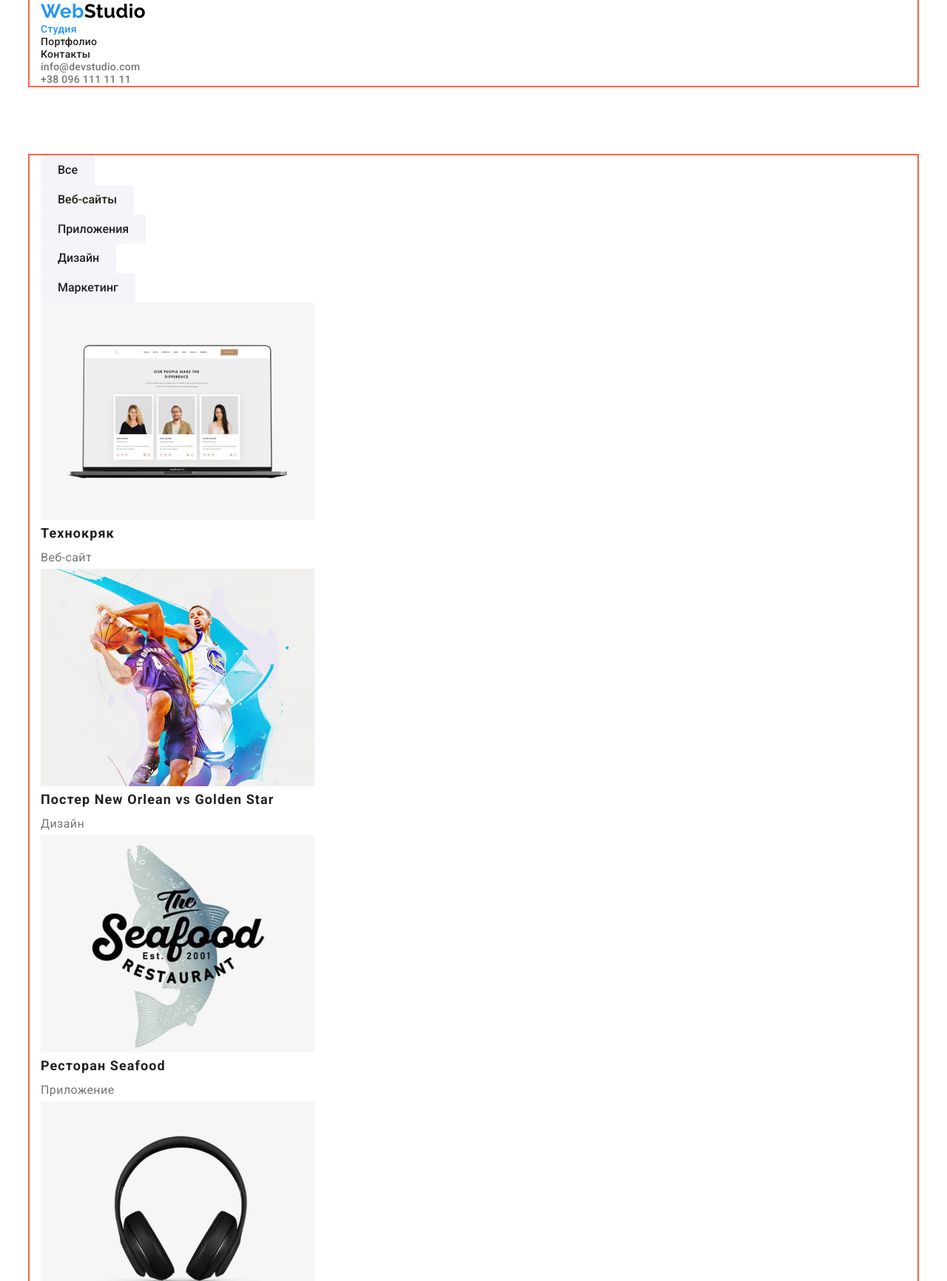
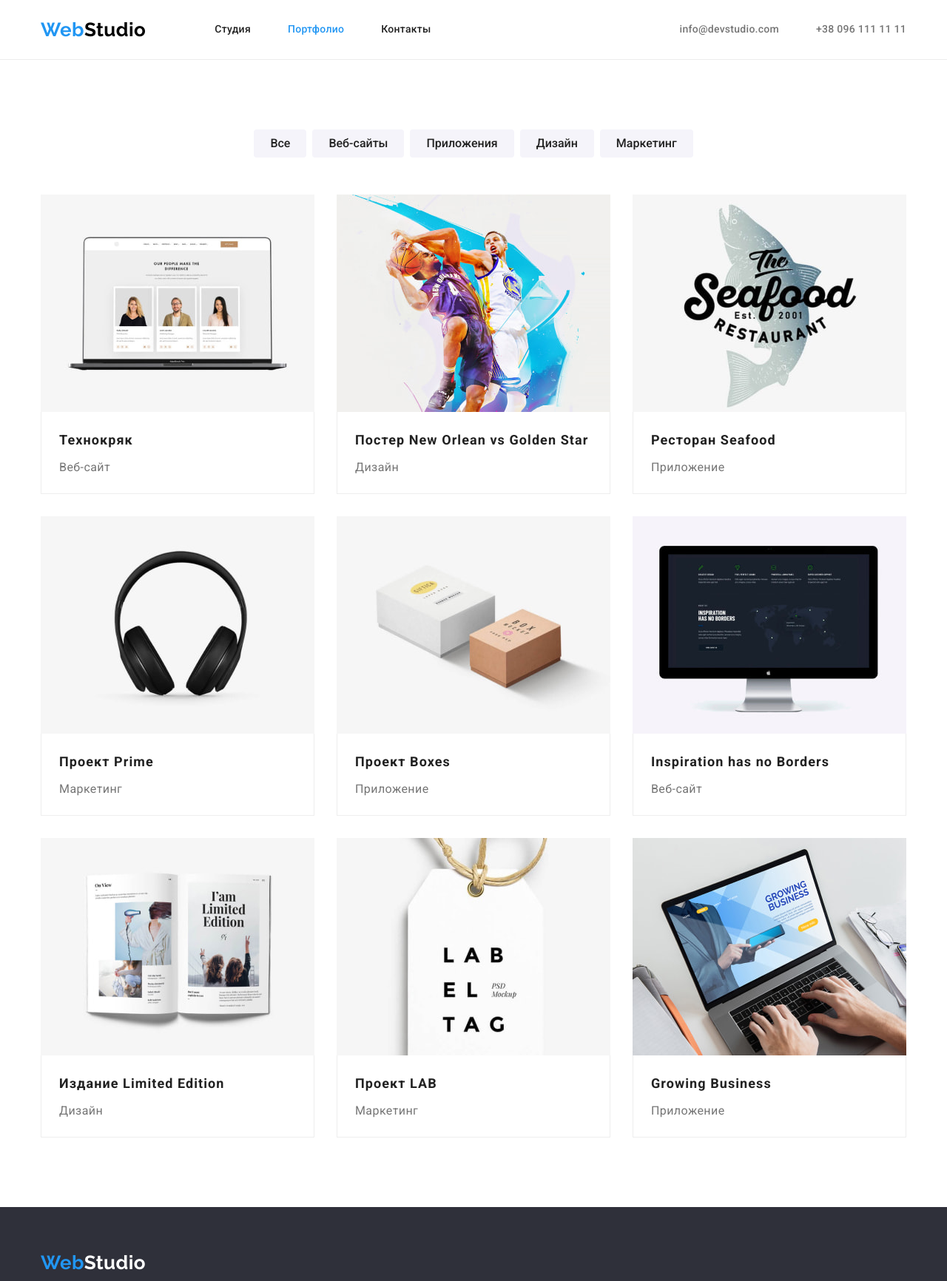
Before and after one commit to KorolikD/goit-markup-hw-03, a plain HTML site: page portfolio.html in a window 1280 px wide. Shown: the top 1732 px of the page at 74% size. Drawn offline with nearby package versions, Linux system fonts and the light colour scheme.

Commit message:
ДЗ готова до здачі

```diff
--- a/css/styles.css
+++ b/css/styles.css
@@ -97,7 +97,7 @@ body {
 
 .button {
   display: inline-block;
-  border: 1px solid transparent;
+  border: 0;
   border-radius: 4px;
   padding: 6px 22px;
 
@@ -121,10 +121,30 @@ body {
   padding: 0 15px;
   margin-right: auto;
   margin-left: auto;
-  outline: 2px solid tomato;
+  /* outline: 2px solid tomato; */
 }
 
 /* Хедер */
+
+header {
+  border-bottom: 1px solid #ececec;
+}
+
+.main-header {
+  display: flex;
+  align-items: center;
+}
+
+.main-nav {
+  display: flex;
+}
+
+.logo.position {
+  display: flex;
+  align-items: center;
+  margin-right: 93px;
+}
+
 .logo {
   font-family: Raleway, sans-serif;
   font-weight: 700;
@@ -139,7 +159,20 @@ body {
 }
 
 /* Навигация */
+
+.site-nav.list {
+  display: flex;
+}
+
+.site-nav .list-item:not(:last-child) {
+  margin-right: 50px;
+}
+
 .site-nav .link {
+  display: block;
+  padding-top: 32px;
+  padding-bottom: 32px;
+
   font-weight: 500;
   line-height: 1.14;
   letter-spacing: 0.02em;
@@ -156,7 +189,20 @@ body {
   color: var(--accent-color);
 }
 
+.contact.list {
+  display: flex;
+  margin-left: auto;
+}
+
+.contact .list-item + .list-item {
+  margin-left: 50px;
+}
+
 .contact .link {
+  display: block;
+  padding-top: 32px;
+  padding-bottom: 32px;
+
   font-weight: 500;
   line-height: 1.14;
   letter-spacing: 0.02em;
@@ -181,6 +227,8 @@ body {
 }
 
 .hero-title {
+  padding-right: 237px;
+  padding-left: 237px;
   margin-bottom: 30px;
 
   font-weight: 900;
@@ -201,7 +249,7 @@ body {
 
   color: var(--button-text-colour);
   background-color: var(--accent-color);
-  box-shadow: 0 4px 4px #00000026;
+  box-shadow: 0px 4px 4px rgba(0, 0, 0, 0.15);
 }
 
 .button.primary:hover,
@@ -229,6 +277,18 @@ body {
 
 /* Особенности */
 
+.feature.list {
+  display: flex;
+}
+
+.feature .list-item {
+  width: 270px;
+}
+
+.feature .list-item:not(:last-child) {
+  margin-right: 30px;
+}
+
 .feature .title {
   margin-bottom: 10px;
 
@@ -248,9 +308,38 @@ body {
   padding-top: 0;
 }
 
+.service.list {
+  display: flex;
+}
+
+.service .list-item {
+  width: 370px;
+}
+
+.service .list-item:not(:last-child) {
+  margin-right: 30px;
+}
+
 /* Наша команда */
+
 .section.team {
   background-color: var(--light-background-color);
+}
+
+.team.list {
+  display: flex;
+}
+
+.team .list-item {
+  width: 270px;
+
+  box-shadow: 0px 1px 3px rgba(0, 0, 0, 0.12), 0px 1px 1px rgba(0, 0, 0, 0.14),
+    0px 2px 1px rgba(0, 0, 0, 0.2);
+  border-radius: 0px 0px 4px 4px;
+}
+
+.team .list-item:not(:last-child) {
+  margin-right: 30px;
 }
 
 .team > .list-item {
@@ -260,6 +349,7 @@ body {
 }
 
 .team .title {
+  margin-top: 30px;
   margin-bottom: 10px;
 
   font-weight: 500;
@@ -298,9 +388,9 @@ body {
   font-style: normal;
 }
 
-/* ! Переглянути стилізацію відступів
-.adress > .list-item {
-} */
+.adress .list-item:not(:last-child) {
+  margin-bottom: 9px;
+}
 
 .adress .link {
   line-height: 1.71;
@@ -330,11 +420,51 @@ body {
 .button.secondary:focus {
   color: var(--button-text-colour);
   background-color: var(--accent-color);
-  box-shadow: 0 3px 1px #0000001a, 0 1px 2px #00000014, 0 2px 2px #0000001f;
+  box-shadow: 0px 3px 1px rgba(0, 0, 0, 0.1), 0px 1px 2px rgba(0, 0, 0, 0.08),
+    0px 2px 2px rgba(0, 0, 0, 0.12);
+}
+
+.filter.list {
+  display: flex;
+  justify-content: center;
+  margin-bottom: 50px;
+}
+
+.filter .list-item:not(:last-child) {
+  margin-right: 8px;
 }
 
 /* Список проектов */
+
+.project.list {
+  display: flex;
+  flex-wrap: wrap;
+  margin-top: -30px;
+  margin-left: -30px;
+}
+
+.project .list-item {
+  width: calc((100% - 3 * 30px) / 3);
+  margin-top: 30px;
+  margin-left: 30px;
+}
+
+/* .project .list-item:hover {
+  cursor: pointer;
+  box-shadow: 0px 1px 1px rgba(0, 0, 0, 0.12), 0px 4px 4px rgba(0, 0, 0, 0.06),
+    1px 4px 6px rgba(0, 0, 0, 0.16);
+} */
+
+.project-container {
+  padding: 20px 24px;
+
+  border: 1px solid #eeeeee;
+  border-top: transparent;
+}
+
 .project .title {
+  margin-bottom: 4px;
+
   font-weight: 700;
   font-size: 18px;
   line-height: 2;
--- a/portfolio.html
+++ b/portfolio.html
@@ -24,20 +24,22 @@
   <body>
     <!-- Хедер -->
     <header>
-      <div class="container">
-        <nav>
-          <a class="logo link" href="./"> <span class="logo-accent">Web</span>Studio </a>
+      <div class="container main-header">
+        <nav class="main-nav">
+          <a class="logo position link" href="./"> <span class="logo-accent">Web</span>Studio </a>
 
           <ul class="site-nav list">
-            <li><a class="link current" href="./index.html">Студия</a></li>
-            <li><a class="link" href="./portfolio.html">Портфолио</a></li>
-            <li><a class="link" href="">Контакты</a></li>
+            <li class="list-item"><a class="link" href="./index.html">Студия</a></li>
+            <li class="list-item"><a class="link current" href="./portfolio.html">Портфолио</a></li>
+            <li class="list-item"><a class="link" href="">Контакты</a></li>
           </ul>
         </nav>
 
         <ul class="contact list">
-          <li><a class="link" href="mailto:info@devstudio.com">info@devstudio.com</a></li>
-          <li><a class="link" href="tel:+380961111111">+38 096 111 11 11</a></li>
+          <li class="list-item">
+            <a class="link" href="mailto:info@devstudio.com">info@devstudio.com</a>
+          </li>
+          <li class="list-item"><a class="link" href="tel:+380961111111">+38 096 111 11 11</a></li>
         </ul>
       </div>
     </header>
@@ -48,69 +50,95 @@
         <div class="container">
           <h1 class="section-title visually-hidden">Портфолио</h1>
           <!-- Кнопки -->
-          <ul class="buttons list">
-            <li>
+          <ul class="filter list">
+            <li class="list-item">
               <button class="button secondary" type="button">Все</button>
             </li>
-            <li>
+            <li class="list-item">
               <button class="button secondary" type="button">Веб-сайты</button>
             </li>
-            <li>
+            <li class="list-item">
               <button class="button secondary" type="button">Приложения</button>
             </li>
-            <li>
+            <li class="list-item">
               <button class="button secondary" type="button">Дизайн</button>
             </li>
-            <li>
+            <li class="list-item">
               <button class="button secondary" type="button">Маркетинг</button>
             </li>
           </ul>
           <!-- Список проектов -->
           <ul class="project list">
-            <li>
-              <img src="./images/portfolio-1.jpg" alt="На экране ноутбука главная страница сайта" width="370" />
+            <li class="list-item">
+              <img
+                src="./images/portfolio-1.jpg"
+                alt="На экране ноутбука главная страница сайта"
+                width="370"
+              />
+              <div class="project-container">
                 <h2 class="title">Технокряк</h2>
                 <p class="text">Веб-сайт</p>
+              </div>
             </li>
-            <li>
+            <li class="list-item">
               <img src="./images/portfolio-2.jpg" alt="Два баскетболиста" width="370" />
+              <div class="project-container">
                 <h2 class="title">Постер <span lang="en">New Orlean vs Golden Star</span></h2>
                 <p class="text">Дизайн</p>
+              </div>
             </li>
-            <li>
+            <li class="list-item">
               <img src="./images/portfolio-3.jpg" alt="Логотип ресторана" width="370" />
+              <div class="project-container">
                 <h2 class="title">Ресторан <span lang="en">Seafood</span></h2>
                 <p class="text">Приложение</p>
+              </div>
             </li>
-            <li>
+            <li class="list-item">
               <img src="./images/portfolio-4.jpg" alt="Наушники закрытого типа" width="370" />
+              <div class="project-container">
                 <h2 class="title">Проект <span lang="en">Prime</span></h2>
                 <p class="text">Маркетинг</p>
+              </div>
             </li>
-            <li>
+            <li class="list-item">
               <img src="./images/portfolio-5.jpg" alt="Две картонные коробки" width="370" />
+              <div class="project-container">
                 <h2 class="title">Проект <span lang="en">Boxes</span></h2>
                 <p class="text">Приложение</p>
+              </div>
             </li>
-            <li>
-              <img src="./images/portfolio-6.jpg" alt="На экране монитора главная страница сайта" width="370" />
+            <li class="list-item">
+              <img
+                src="./images/portfolio-6.jpg"
+                alt="На экране монитора главная страница сайта"
+                width="370"
+              />
+              <div class="project-container">
                 <h2 class="title" lang="en">Inspiration has no Borders</h2>
                 <p class="text">Веб-сайт</p>
+              </div>
             </li>
-            <li>
+            <li class="list-item">
               <img src="./images/portfolio-7.jpg" alt="Раскрытая книга" width="370" />
+              <div class="project-container">
                 <h2 class="title">Издание <span lang="en">Limited Edition</span></h2>
                 <p class="text">Дизайн</p>
+              </div>
             </li>
-            <li>
+            <li class="list-item">
               <img src="./images/portfolio-8.jpg" alt="Бирка с названием компании" width="370" />
+              <div class="project-container">
                 <h2 class="title">Проект <span lang="en">LAB</span></h2>
                 <p class="text">Маркетинг</p>
+              </div>
             </li>
-            <li>
+            <li class="list-item">
               <img src="./images/portfolio-9.jpg" alt="Человек печатает на ноутбуке" width="370" />
+              <div class="project-container">
                 <h2 class="title" lang="en">Growing Business</h2>
                 <p class="text">Приложение</p>
+              </div>
             </li>
           </ul>
         </div>
@@ -125,7 +153,12 @@
         <address>
           <ul class="adress list">
             <li class="list-item">
-              <a class="link" href="https://goo.gl/maps/HY3VaiPeCCJGnbPLA" target="_blank" rel="noopener">
+              <a
+                class="link"
+                href="https://goo.gl/maps/HY3VaiPeCCJGnbPLA"
+                target="_blank"
+                rel="noopener"
+              >
                 г. Киев, пр-т Леси Украинки, 26
               </a>
             </li>
```
Also changed, not shown: index.html (+34 -20 lines). Lines whose indentation alone changed are shown as unchanged.
